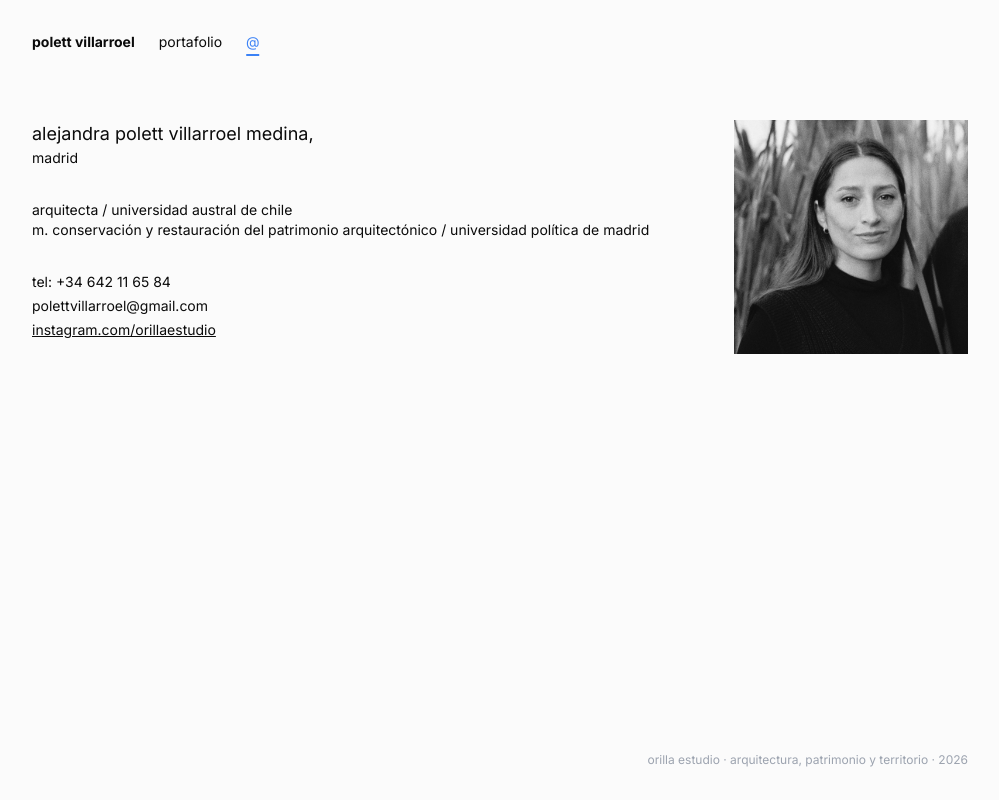
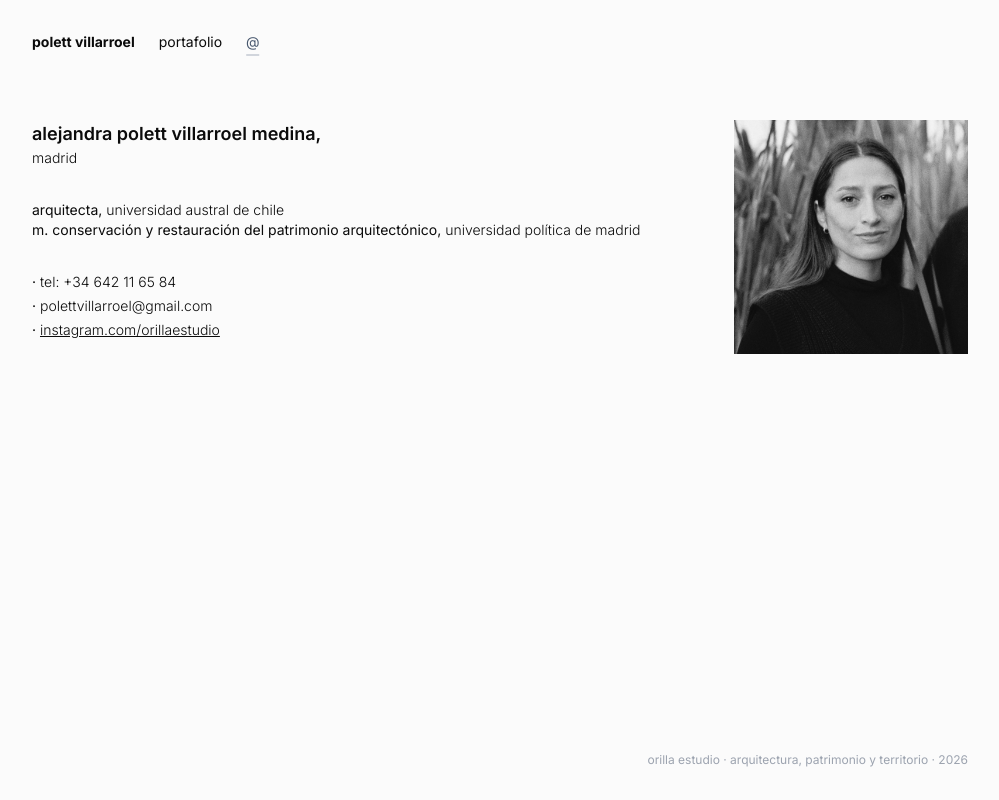
Before and after one commit to jorgedemaria/polett-villarroel-web, a Vue app: page /contacto in a window 1280 px wide. Shown: the whole page, without its empty margins (140-1139 px from the left). Built offline with nearby package versions, Linux system fonts and the light colour scheme.

Commit message:
estilizada la pagina de contacto y establecer #d1d5db como color secundario

```diff
--- a/src/App.vue
+++ b/src/App.vue
@@ -14,7 +14,9 @@
       <router-view />
     </main>
 
-    <footer class="container w-full mt-auto pt-8 pb-4 text-right text-xs text-gray-400">
+    <footer
+      class="container w-full mt-auto pt-8 pb-4 text-right text-xs text-gray-400"
+    >
       orilla estudio · arquitectura, patrimonio y territorio · 2026
     </footer>
   </div>
@@ -38,7 +40,7 @@
   left: 50%;
   width: 100%;
   height: 2px;
-  background: #3b82f6;
+  background: oklch(87.2% 0.01 258.338);
   transform: translateX(-50%) scaleX(0);
   transform-origin: center;
   transition: transform 0.06s ease;
@@ -50,7 +52,7 @@
 }
 
 .nav-link.router-link-active {
-  color: #3b82f6;
+  color: oklch(44.6% 0.043 257.281);
 }
 
 .nav-link.router-link-active::after {
--- a/src/views/Contacto.vue
+++ b/src/views/Contacto.vue
@@ -5,39 +5,42 @@
       :class="visible ? 'opacity-100' : 'opacity-0'"
     >
       <div>
-        <p class="text-lg">alejandra polett villarroel medina,</p>
-        <p class="">madrid</p>
+        <p class="text-lg font-semibold">alejandra polett villarroel medina,</p>
+        <p class="font-light">madrid</p>
       </div>
       <div class=" ">
         <p>
-          arquitecta /
-          <span class="">universidad austral de chile</span>
+          arquitecta,
+          <span class="font-light">universidad austral de chile</span>
         </p>
         <p>
-          m. conservación y restauración del patrimonio arquitectónico /
-          universidad política de madrid
+          m. conservación y restauración del patrimonio arquitectónico, <span class="font-light">
+          universidad política de madrid</span>
         </p>
       </div>
       <div class="space-y-1">
         <p>
-          <a href="tel:+34642116584" class="hover:text-blue-500 transition">
+          ·
+          <a href="tel:+34642116584" class="font-light hover:text-blue-500 transition">
             tel: +34 642 11 65 84
           </a>
         </p>
         <p>
+          ·
           <a
             href="mailto:polettvillarroel@gmail.com"
-            class="hover:text-blue-500 transition"
+            class="font-light hover:text-blue-500 transition"
           >
             polettvillarroel@gmail.com
           </a>
         </p>
         <p>
+          ·
           <a
             href="https://www.instagram.com/orillaestudio"
             target="_blank"
             rel="noopener noreferrer"
-            class="underline hover:text-blue-500 transition"
+            class="underline font-light hover:text-blue-500 transition"
           >
             instagram.com/orillaestudio
           </a>
```
